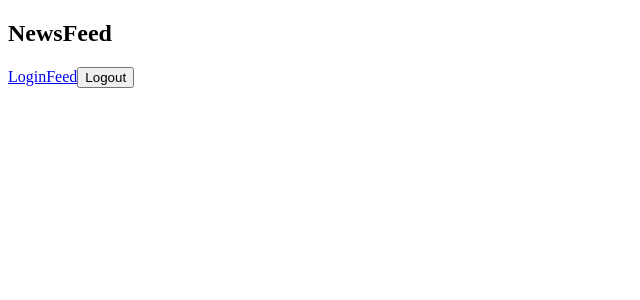
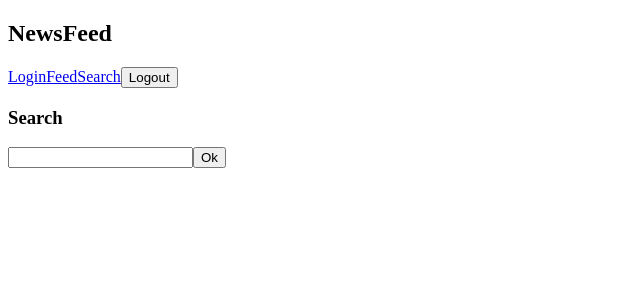
Before and after one commit to MichaelCheco/news-feed, a React (Create React App) app in the folder client/: page /search in a window 1280 px wide. Shown: the top 300 px of the page, without its empty margins (0-640 px from the left). Built offline with nearby package versions, Linux system fonts and the light colour scheme.

Commit message:
Can now filter posts

```diff
--- a/client/src/App.js
+++ b/client/src/App.js
@@ -3,6 +3,7 @@ import Login from './components/Login'
 import Posts from './components/Posts'
 import DetailPage from './components/DetailPage'
 import Header from './components/Header'
+import Search from './components/Search'
 import { BrowserRouter, Route, Switch } from 'react-router-dom'
 class App extends Component {
   render() {
@@ -13,6 +14,7 @@ class App extends Component {
         <Switch>
       <Route path="/login" component={Login} />
       <Route exact path="/" component={Posts} />
+      <Route path ="/search" component={Search} />
       <Route path="/post/:id" component={DetailPage} />
       </Switch>
       </div>
--- a/client/src/components/Header.js
+++ b/client/src/components/Header.js
@@ -10,6 +10,7 @@ class Header extends Component {
                 <h2>NewsFeed</h2>
                 <Link to="/login">Login</Link>
                 <Link to ="/">Feed</Link>
+                <Link to ="/search">Search</Link>
                 {authToken && (
                     <Link to="/create">Create</Link>
                 )}
--- a/client/src/components/Search.js
+++ b/client/src/components/Search.js
@@ -2,3 +2,55 @@ import React, { Component } from 'react';
 import { withApollo } from 'react-apollo';
 import gql from 'graphql-tag';
 import Post from './Post';
+
+const FEED_SEARCH_QUERY = gql`
+    query FeedSearchQuery($searchString: String!) {
+        filterPosts(searchString: $searchString) {
+            id
+            title
+            content
+            createdAt
+            published
+            author {
+                name
+            }
+        }
+    }
+`
+
+class Search extends Component {
+    state = {
+        posts: [],
+        searchString: ''
+      }
+      _executeSearch = async () => {
+          const { searchString } = this.state
+          const result = await this.props.client.query({
+              query: FEED_SEARCH_QUERY,
+              variables: { searchString }
+          })
+          const posts = result.data.filterPosts
+          this.setState({ posts})
+      }
+    render() {
+        return (
+            <div>
+                <h3>Search</h3>
+                <input
+                type="text"
+                onChange={e => this.setState({ searchString: e.target.value })}
+                />
+                <button onClick={() => this._executeSearch()}>Ok</button>
+                {this.state.posts.map((post, index) => (
+                    <Post
+                    key={post.id}
+                    post={post}
+                    index={index}
+                    />
+                ))}
+            </div>
+         );
+    }
+}
+
+export default withApollo(Search);
```
